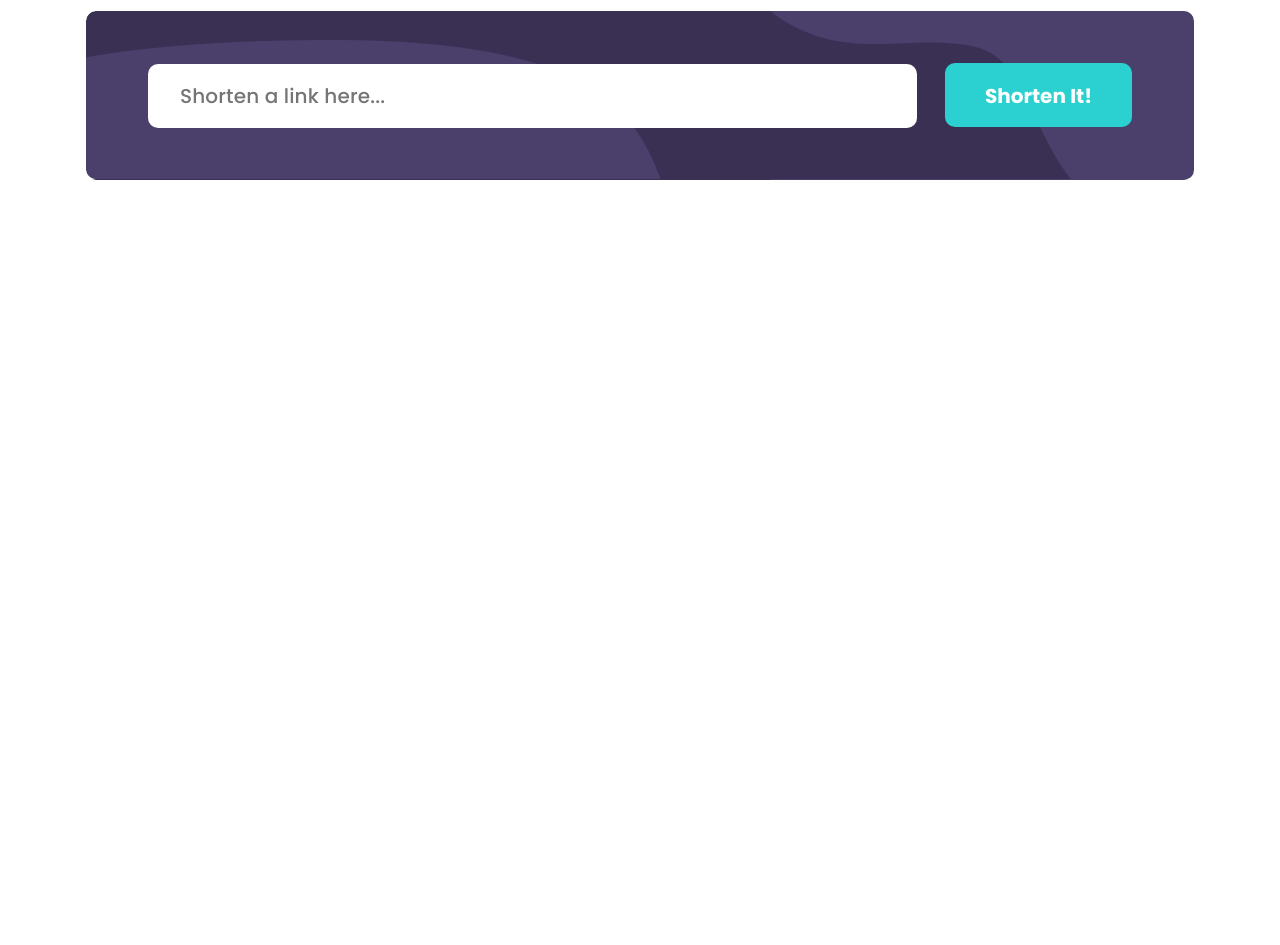
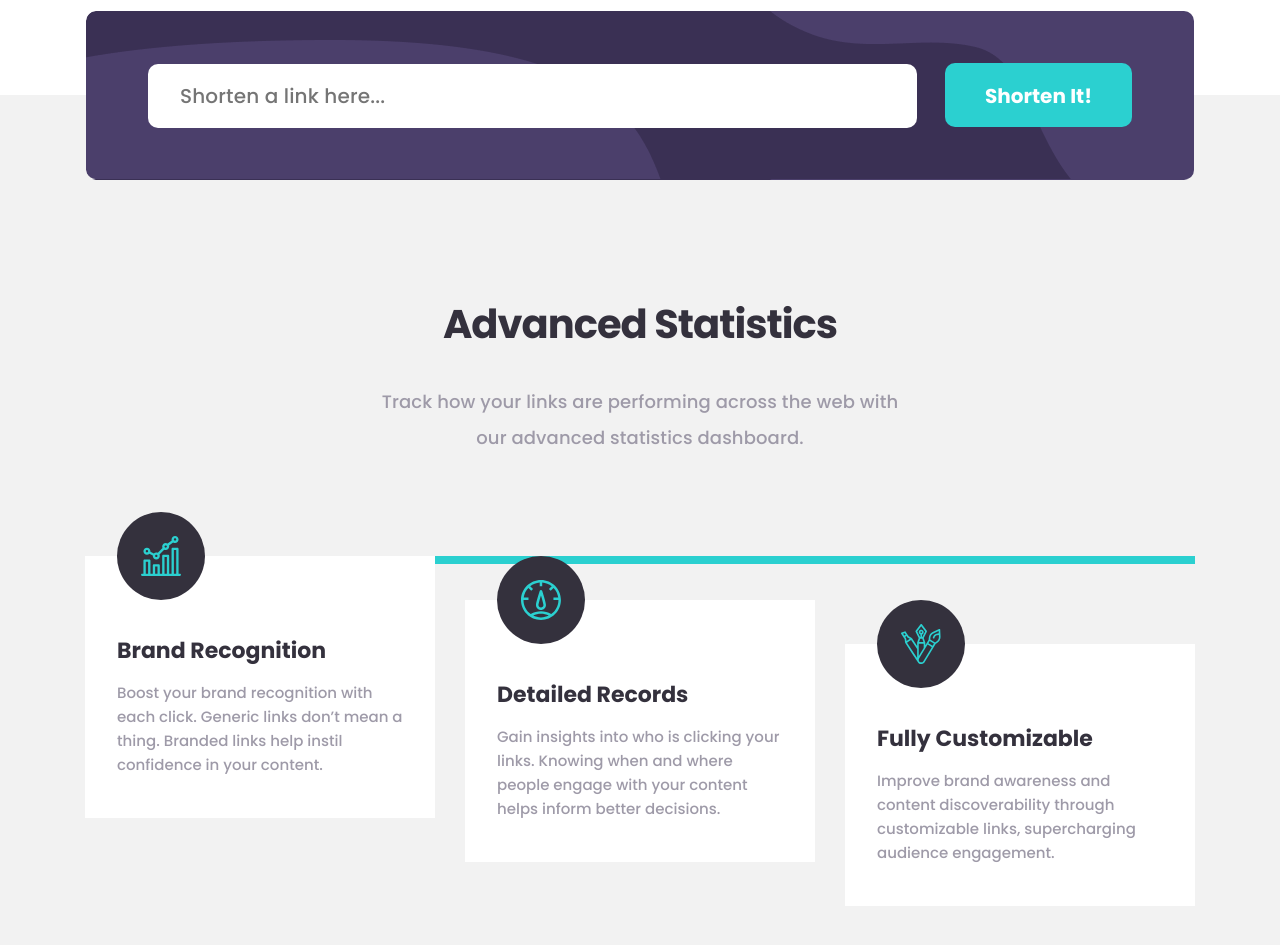
Before and after one commit to Azizbek-Boyhamdamov/Shortly, a plain HTML site: page index.html in a window 1280 px wide. Shown: the part 703-1648 px from the top of the page. Before the commit the page ends 1003 px from the top, so only its background shows below. Drawn offline with Linux system fonts and the light colour scheme.

Commit message:
Add features

```diff
--- a/css/style.css
+++ b/css/style.css
@@ -185,7 +185,7 @@ a{
 .hero {
   background-image: url("../images/hero-image.png");
   background-repeat: no-repeat;
-  background-position: left calc(563px + 50%) top;
+  background-position: left calc(50% + 520px) top;
 }
 
 .hero__content{
@@ -215,11 +215,14 @@ a{
 
 /* SHORTEN */
 
+.shorten{
+  background: linear-gradient(180deg , #fff 0 50%, #f2f2f2 50% 100%);
+}
+
 .shorten__inner {
   padding: 52px 62px;
   border-radius: 10px;
   background-image: url("../images/filtr_bg_image.png");
-  margin-bottom: 120px;
 }
 
 .shorten__input {
@@ -239,6 +242,98 @@ a{
   border-radius: 10px;
 }
 
+/* FEATURES */
+
+.features {
+  background-color: #f2f2f2;
+}
+
+.features__inner {
+  display: flex;
+  flex-direction: column;
+  align-items: center;
+  padding-top: 120px;
+  padding-bottom: 208px;
+}
+.features__title {
+  text-align: center;
+  margin-top: 0;
+  margin-bottom: 18px;
+  font-weight: 700;
+  font-size: 40px;
+  line-height: 48px;
+  letter-spacing: -1px;
+  color: var(--dark-black);
+}
+.features__text {
+  max-width: 540px;
+  width: 100%;
+  text-align: center;
+  margin-bottom: 100px;
+  font-weight: 500;
+  font-size: 18px;
+  line-height: 2;
+  letter-spacing: 0.122727px;
+}
+.features__list {
+  display: flex;
+  padding-left: 0;
+  margin: 0;
+  background-image: url("../images/strike.svg");
+  background-repeat: no-repeat;
+  background-position-y: top calc(50% + 10%);
+}
+.feature__item {
+  position: relative;
+  width: 350px;
+  list-style: none;
+  background-color: #fff;
+}
+.feature__item:not(:last-child){
+  margin-right: 30px;
+}
+.feature__item:nth-child(2){
+  top: 44px;
+}
+.feature__item:last-child{
+  top: 88px;
+}
+.features__image-wrapper {
+  position: absolute;
+  top: 0;
+  left: 32px;
+  display: flex;
+  justify-content: center;
+  align-items: center;
+  width: 88px;
+  height: 88px;
+  border-radius: 50%;
+  transform: translateY(-50%);
+  background-color: var(--dark-black);
+}
+.features__image {
+  display: block;
+  width: 40px;
+  height: 40px;
+  object-fit: cover;
+}
+.features-content {
+  display: flex;
+  flex-direction: column;
+  flex-grow: 1;
+  padding: 77px 32px 41px;
+}
+.features-content__title {
+  margin-top: 0;
+  margin-bottom: 12px;
+  font-size: 22px;
+  font-weight: 700;
+  color: var(--dark-black);
+}
+.features-content__desc {
+  margin: 0;
+}
+
 
 /* BACKGROUND-IMAGE FOR RETINA SCREENS */
 @media
--- a/index.html
+++ b/index.html
@@ -54,6 +54,49 @@
     </div>
   </form>
 
+  <!-- FEATURES -->
+
+  <section class="features">
+    <div class="features__container container">
+      <div class="features__inner">
+        <h3 class="features__title">Advanced Statistics</h3>
+        <p class="features__text">Track how your links are performing across the web with our advanced statistics dashboard.</p>
+
+        <ul class="features__list">
+          <li class="feature__item">
+            <div class="features__image-wrapper">
+              <img class="features__image" src="./images/diagram.svg" alt="diagram" width="40" height="40">
+            </div>
+            <div class="features-content">
+              <h4 class="features-content__title">Brand Recognition</h4>
+              <p class="features-content__desc">Boost your brand recognition with each click. Generic links don’t mean a thing. Branded links help instil confidence in your content.</p>
+            </div>
+          </li>
+
+          <li class="feature__item">
+            <div class="features__image-wrapper">
+              <img class="features__image" src="./images/time.svg" alt="diagram" width="40" height="40">
+            </div>
+            <div class="features-content">
+              <h4 class="features-content__title">Detailed Records</h4>
+              <p class="features-content__desc">Gain insights into who is clicking your links. Knowing when and where people engage with your content helps inform better decisions.</p>
+            </div>
+          </li>
+
+          <li class="feature__item">
+            <div class="features__image-wrapper">
+              <img class="features__image" src="./images/Customize.svg" alt="diagram" width="40" height="40">
+            </div>
+            <div class="features-content">
+              <h4 class="features-content__title">Fully Customizable</h4>
+              <p class="features-content__desc">Improve brand awareness and content discoverability through customizable links, supercharging audience engagement.</p>
+            </div>
+          </li>
+        </ul>
+      </div>
+    </div>
+  </section>
+
   <script src="./js/main.js"></script>
 </body>
 </html>
```
Also changed, not shown: images/Customize.svg (added), images/diagram.svg (added), images/strike.svg (added), images/time.svg (added).
